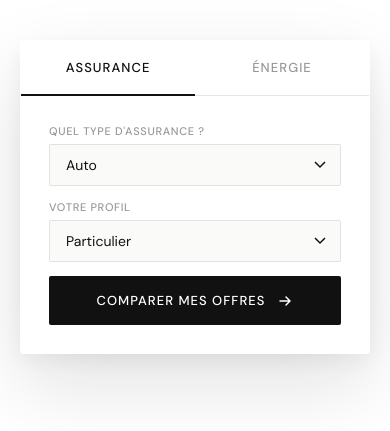
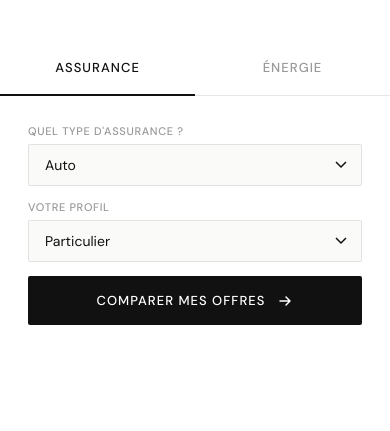
Before and after one commit to sahid013/optinaform, a Next.js app: page / in a window 390 px wide. Shown: the part 225-656 px from the top of the page. Built offline with nearby package versions, Linux system fonts and the light colour scheme; a web font is replaced by a local one.

Commit message:
Remove form border, shadow and margins

```diff
--- a/src/components/OptinaForm.module.css
+++ b/src/components/OptinaForm.module.css
@@ -4,7 +4,7 @@
   flex-direction: column;
   align-items: center;
   justify-content: center;
-  padding: 40px 20px;
+  padding: 0;
   background: transparent;
 }
 
@@ -13,11 +13,11 @@
   background: rgba(255,255,255,0.92);
   backdrop-filter: blur(20px);
   -webkit-backdrop-filter: blur(20px);
-  border: 1px solid rgba(255,255,255,0.9);
+  border: none;
   border-radius: 4px;
   width: 100%;
   max-width: 520px;
-  box-shadow: 0 30px 80px rgba(17,17,17,0.12), 0 8px 24px rgba(17,17,17,0.06);
+  box-shadow: none;
   overflow: hidden;
   animation: cardFloat 0.8s cubic-bezier(0.25, 0.46, 0.45, 0.94) forwards;
   opacity: 0;
@@ -471,7 +471,7 @@
 
 @media (max-width: 768px) {
   .formContainer {
-    padding: 20px;
+    padding: 0;
   }
 
   .heroCard {
```
